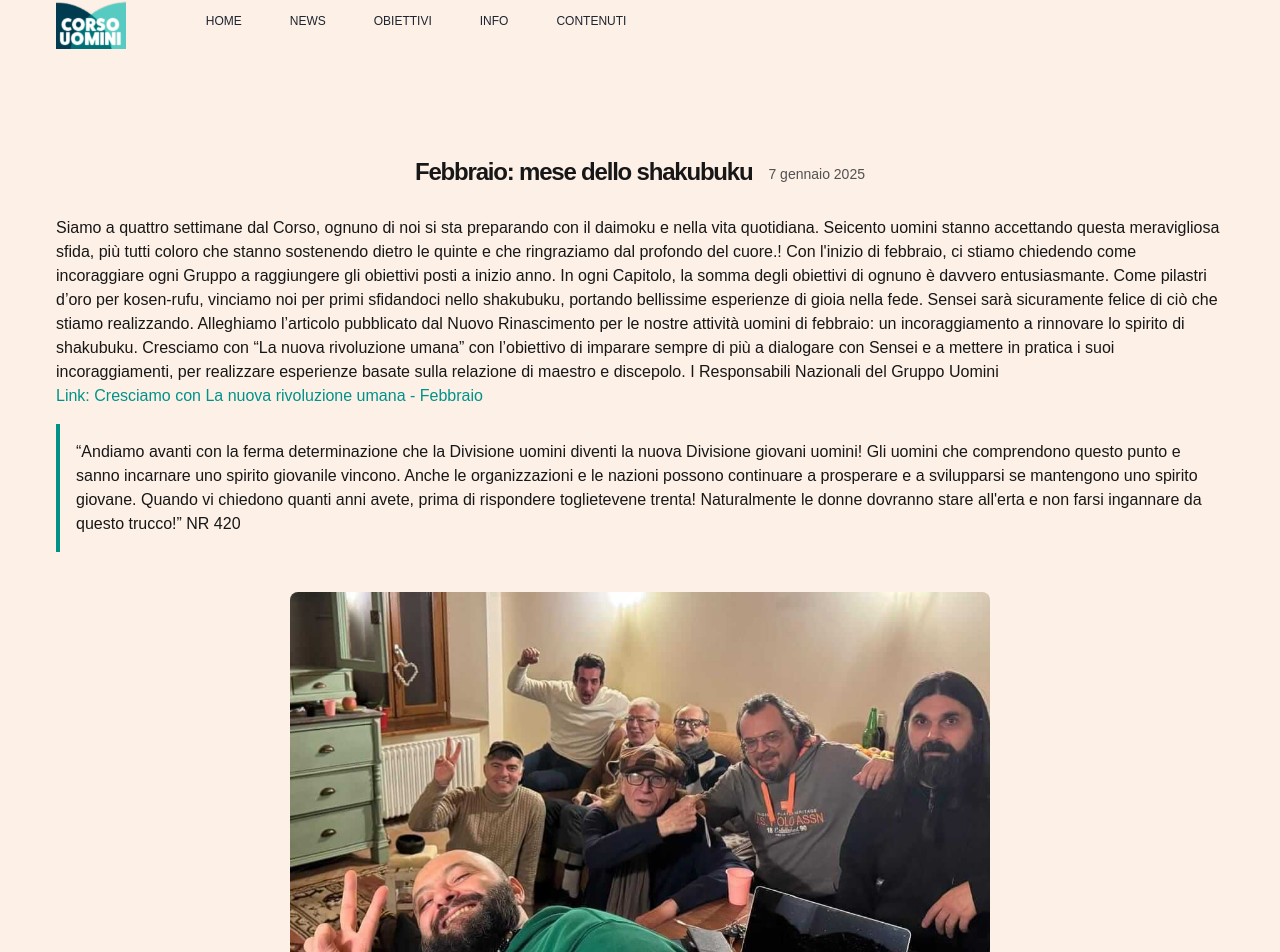
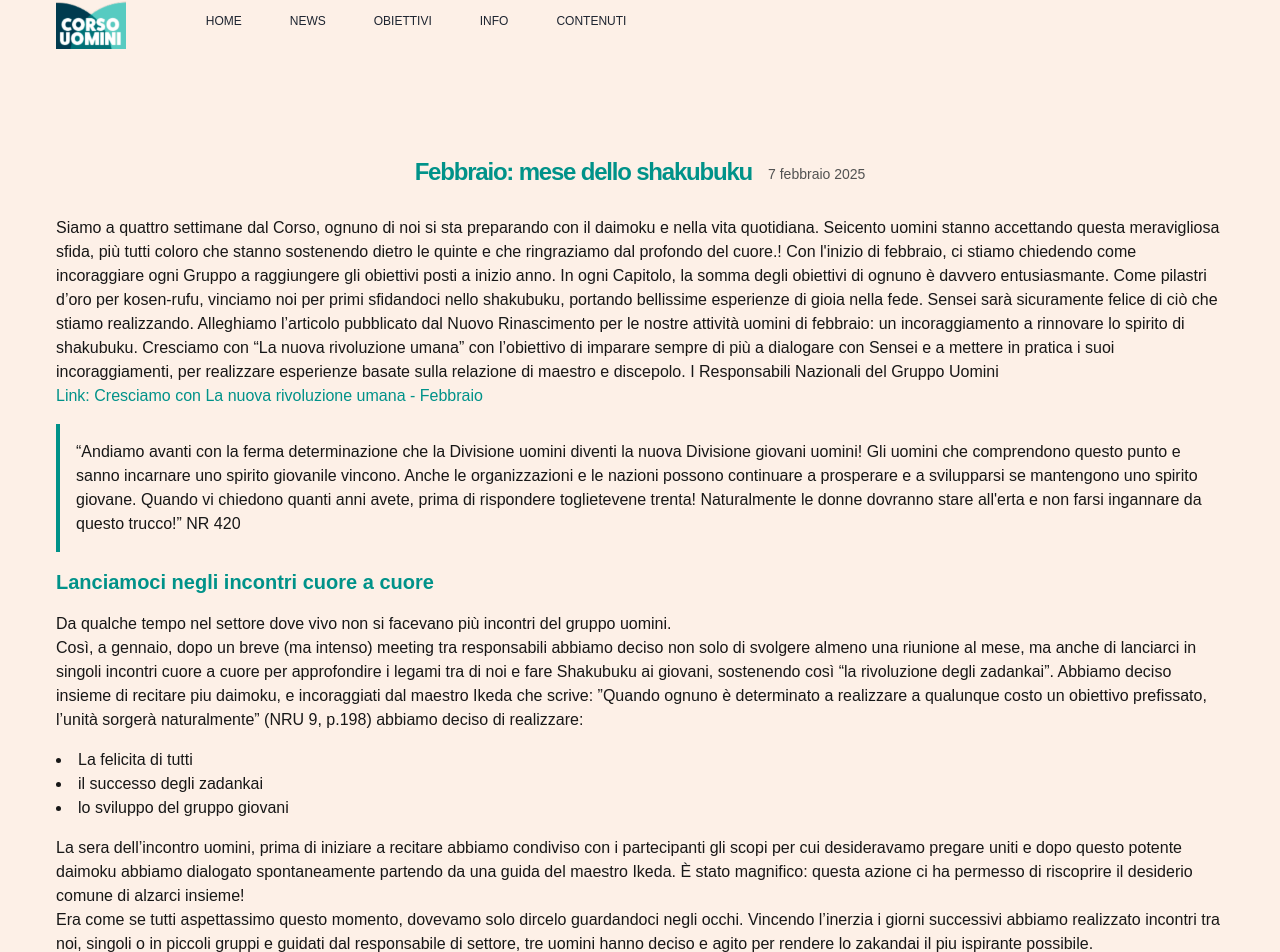
Before and after one commit to upalatucci/corso-uomini, a Next.js app: page /news/primo in a window 1280 px wide. Shown: the part 40-992 px from the top of the page. Built offline with nearby package versions, Linux system fonts and the light colour scheme.

Commit message:
edit blog

```diff
--- a/app/news/[slug]/page.tsx
+++ b/app/news/[slug]/page.tsx
@@ -85,7 +85,7 @@ export default function Blog({ params }: { params: any }) {
           }}
         />
 
-        <h1 className="title font-semibold text-2xl tracking-tighter">
+        <h1 className="title text-primary font-semibold text-2xl tracking-tighter">
           {post.metadata.title}
         </h1>
         <div className="ml-4 flex justify-between items-center mt-2 mb-8 text-sm">
--- a/app/news/posts/primo.mdx
+++ b/app/news/posts/primo.mdx
@@ -1,7 +1,7 @@
 ---
 title: 'Febbraio: mese dello shakubuku'
-publishedAt: '2025-01-07'
-image: '/images/img-esperienza-1.jpg'
+publishedAt: '2025-02-07'
+image: '/images/cover.jpeg'
 summary: 'Il gruppo uomini del settore Janus ha rilanciato le attività con incontri, preghiera e shakubuku, ottenendo risultati straordinari nell’unione e nella crescita del movimento..'
 ---
 
@@ -20,7 +20,7 @@ I Responsabili Nazionali del Gruppo Uomini
 > Gli uomini che comprendono questo punto e sanno incarnare uno spirito giovanile vincono. Anche le organizzazioni e le nazioni possono continuare a prosperare e a svilupparsi se mantengono uno spirito giovane. Quando vi chiedono quanti anni avete, prima di rispondere toglietevene trenta! Naturalmente le donne dovranno stare all'erta e non farsi ingannare da questo trucco!” NR 420
 
 
-![Immagine Settore di Mattia](/images/img-esperienza-1.jpg)
+###  Lanciamoci negli incontri cuore a cuore
 
 Da qualche tempo nel settore dove vivo non si facevano più incontri del gruppo uomini.
 
--- a/components/mdx.jsx
+++ b/components/mdx.jsx
@@ -70,7 +70,7 @@ function createHeading(level) {
     const slug = slugify(children);
     return React.createElement(
       `h${level}`,
-      { id: slug },
+      { id: slug, className: 'text-primary text-xl my-4 font-bold' },
       [
         React.createElement("a", {
           href: `#${slug}`,
```
Also changed, not shown: public/images/cover.jpeg (added).
